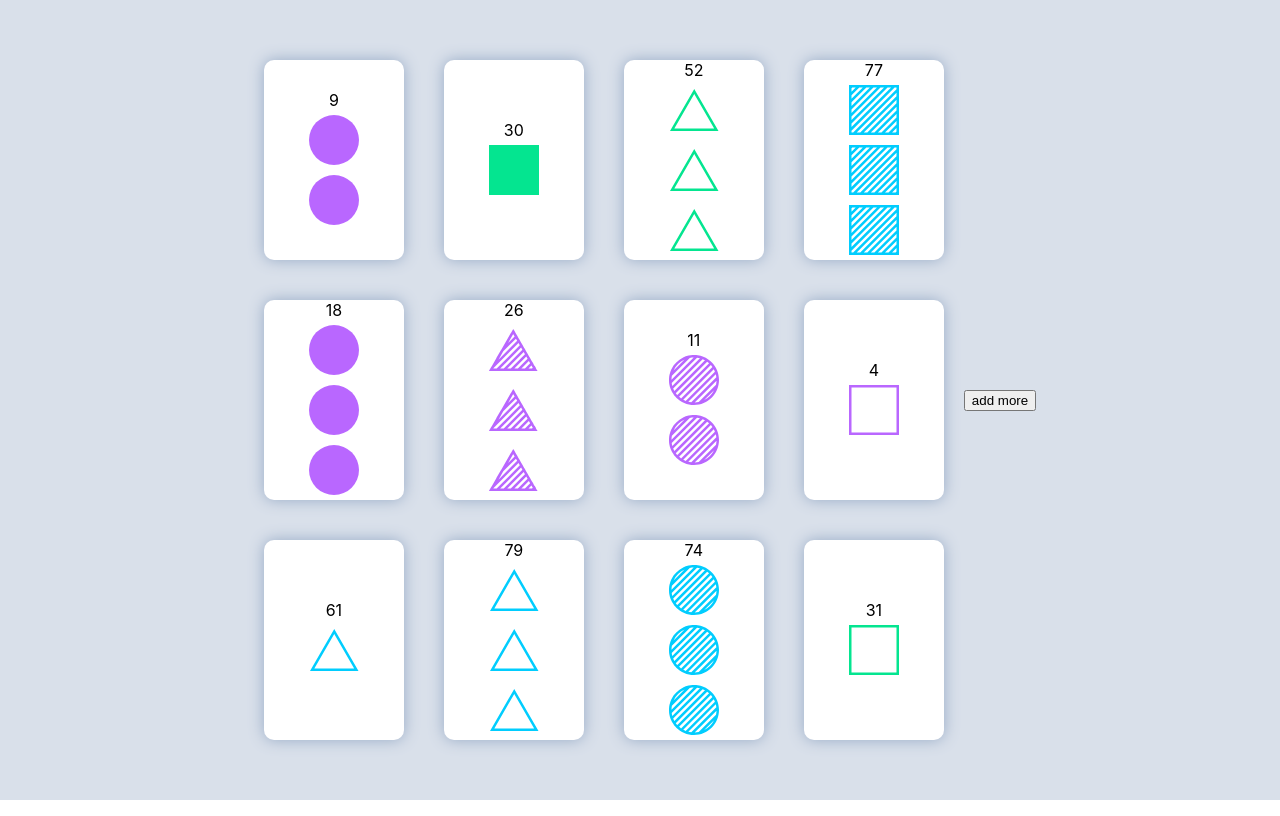
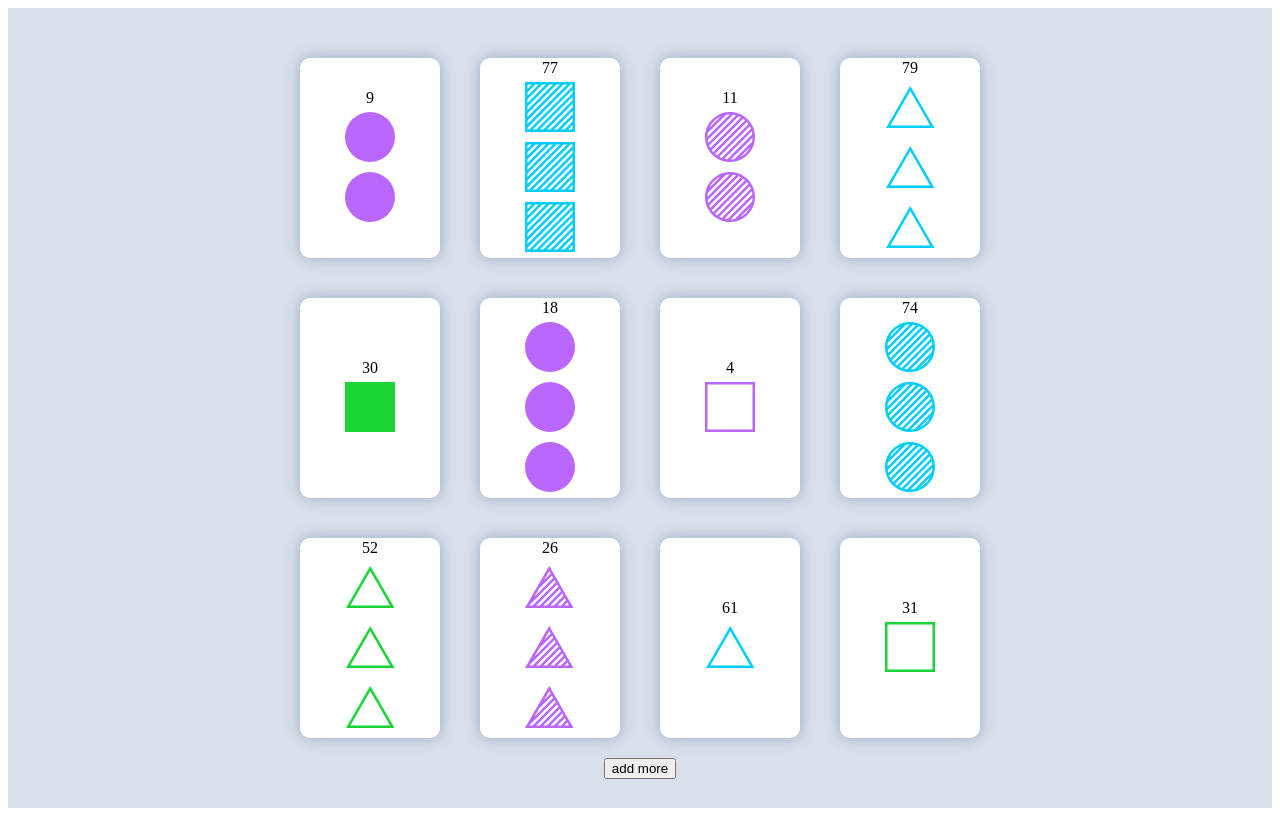
Before and after one commit to stelaseldano/set-game, a React (Create React App) app: page / in a window 1280 px wide. Built offline with nearby package versions, Linux system fonts and the light colour scheme.

Commit message:
add a funciton to add new cards and add more button

```diff
--- a/src/App.css
+++ /dev/null
@@ -1,13 +0,0 @@
-.App {
-  display: flex;
-  justify-content: center;
-  align-items: center;
-  height: 100vh;
-  background-color: #D9E0EA;
-}
-
-.cards {
-  display: grid;
-  grid-template-columns: repeat(4, 1fr);
-
-}
--- a/src/App.tsx
+++ b/src/App.tsx
@@ -1,18 +1,29 @@
-import "./App.css";
-import { createGame, isItASet } from "./game-setup";
-import {
-  range as _range,
-  difference as _difference,
-  isEqual as _isEqual,
-} from "lodash";
+import { addMore, createGame, isItASet } from "./game-setup";
+import { difference as _difference, isEqual as _isEqual } from "lodash";
 import * as React from "react";
 import { Card } from "./components/Card";
+import styled from "styled-components";
 
 const ADD = 3;
 enum SHOWING {
   Default = 12,
   More = 15,
 }
+
+const AppStyled = styled.div`
+  display: flex;
+  flex-direction: column;
+  justify-content: center;
+  align-items: center;
+  height: 100vh;
+  background-color: #d9e0ea;
+`;
+
+const CardsContainerStyled = styled.div`
+  display: grid;
+  grid-auto-flow: column;
+  grid-template-rows: repeat(3, 1fr);
+`;
 
 function App() {
   const { shuffledCards: cardsIds, cardsReference } = React.useMemo(
@@ -23,9 +34,8 @@ function App() {
     []
   );
   const [cardsInGame, setCardsInGame] = React.useState<Array<number>>(cardsIds);
-  const [showingCards, setShowingCards] = React.useState<Array<number>>([]);
-  const [displayedCardsTotal, setDisplayedCardsTotal] = React.useState(
-    SHOWING.Default
+  const [showingCards, setShowingCards] = React.useState<Array<number>>(
+    cardsInGame.slice(0, SHOWING.Default)
   );
 
   const selectedCards = React.useMemo(() => {
@@ -33,57 +43,37 @@ function App() {
   }, [cardsReference, selectedCardsIds]);
 
   React.useEffect(() => {
-    setShowingCards(cardsInGame.slice(0, displayedCardsTotal));
-  }, [displayedCardsTotal, cardsInGame, cardsIds]);
-
-  React.useEffect(() => {
     if (selectedCards.length === ADD) {
       const isASet = isItASet(selectedCards);
 
-      if (isASet && displayedCardsTotal === SHOWING.Default) {
+      if (isASet) {
         setCardsInGame(
           cardsInGame.filter((cardId) => !selectedCardsIds.includes(cardId))
         );
+        setSelectedCardsIds([]);
       }
     }
-  }, [selectedCards, displayedCardsTotal, cardsInGame, selectedCardsIds]);
+  }, [selectedCards, cardsInGame, selectedCardsIds, showingCards]);
 
   React.useEffect(() => {
-    const newCardsIds = cardsInGame.slice(0, SHOWING.Default);
-
-    const newCards = showingCards.reduce((newCards, card, index) => {
-      if (showingCards[index] === newCardsIds[index]) {
-        newCards[index] = card;
+    const newCards = addMore(showingCards, cardsInGame);
+    if (!_isEqual(newCards, showingCards)) {
+      if (cardsInGame.length > SHOWING.Default) {
+        setShowingCards(newCards.slice(0, SHOWING.Default));
       } else {
-        newCards = [
-          ...newCards.slice(0, index),
-          newCardsIds[newCards.length - 1],
-        ];
-        // [newCards[index], newCards[newCards.length - 1]] = [
-        //   newCards[newCards.length - 1],
-        //   cardsInGame[index],
-        // ];
-        console.log(newCards);
+        setShowingCards(cardsInGame);
       }
-
-      return newCards;
-    }, []);
-
-    if (!_isEqual(newCardsIds, showingCards)) {
-      setShowingCards(newCardsIds);
-      setSelectedCardsIds([]);
     }
-  }, [cardsInGame]);
+  }, [cardsInGame, showingCards]);
 
   return (
-    <div className="App">
-      <div className="cards">
+    <AppStyled>
+      <CardsContainerStyled>
         {showingCards.map((cardId) => {
           const card = cardsReference[cardId];
           return (
             <Card
-              key={card["id"]}
-              // spot={index}
+              key={card.id}
               card={card}
               selected={selectedCardsIds.includes(cardId)}
               onClick={() => {
@@ -96,14 +86,16 @@ function App() {
             />
           );
         })}
-      </div>
+      </CardsContainerStyled>
       <button
-        onClick={() => setDisplayedCardsTotal(SHOWING.More)}
-        disabled={displayedCardsTotal === SHOWING.More}
+        onClick={() => {
+          setShowingCards(cardsInGame.slice(0, SHOWING.More));
+        }}
+        disabled={showingCards.length === SHOWING.More}
       >
         add more
       </button>
-    </div>
+    </AppStyled>
   );
 }
 
--- a/src/components/Card.tsx
+++ b/src/components/Card.tsx
@@ -19,7 +19,7 @@ interface Props {
   selected: boolean;
 }
 
-const StyledCard = styled.div<{ $selected: boolean }>`
+const CardStyled = styled.div<{ $selected: boolean }>`
   background-color: white;
   margin: 20px;
   width: 140px;
@@ -29,19 +29,19 @@ const StyledCard = styled.div<{ $selected: boolean }>`
     props.$selected ? "0px 0px 15px #4B5563" : "0px 0px 15px #97aac6"};
 `;
 
-const Svg = styled(ReactSVG)<{ $color: string; $fill: string }>`
+const SvgStyled = styled(ReactSVG)<{ $color: string; $fill: string }>`
   fill: ${(props) =>
     props.$color === Color.Red
       ? "#b967ff"
       : props.$color === Color.Blue
       ? "#01cdfe"
-      : "#04E590"};
+      : "#19d432"};
   height: 50px;
   width: 50px;
   margin: 5px;
 `;
 
-const ShapesContainer = styled.div`
+const ShapesContainerStyled = styled.div`
   display: flex;
   flex-direction: column;
   align-items: center;
@@ -81,12 +81,12 @@ export const Card: React.FC<Props> = ({ card, onClick, selected }) => {
   };
 
   return (
-    <StyledCard $selected={selected} onClick={onClick}>
-      <ShapesContainer>
+    <CardStyled $selected={selected} onClick={onClick}>
+      <ShapesContainerStyled>
         {card.id}
         {_range(Number(card.number)).map((num) => {
           return (
-            <Svg
+            <SvgStyled
               key={num}
               src={getShape()}
               $color={card.color}
@@ -94,7 +94,7 @@ export const Card: React.FC<Props> = ({ card, onClick, selected }) => {
             />
           );
         })}
-      </ShapesContainer>
-    </StyledCard>
+      </ShapesContainerStyled>
+    </CardStyled>
   );
 };
--- a/src/game-setup.ts
+++ b/src/game-setup.ts
@@ -1,4 +1,4 @@
-import { shuffle as _shuffle, uniq as _uniq } from "lodash";
+import { shuffle as _shuffle, uniq as _uniq, difference } from "lodash";
 
 export enum Color {
   Red = "red",
@@ -110,24 +110,63 @@ export const addMore = (
   currentCards: Array<number>,
   cardsInGame: Array<number>
 ): Array<number> => {
-  // [1, 2, 3, 4]
-  // [1, 2, 4, 5]
-  // [1, 2, 5, 4]
+  // [1, 2, 3, 4, 5, 6] -> current cards
+  // [1, 2, 4, 6, 7, 8] -> new cards
+  // steps
+  // [1, 2, 8, 4, 5, 6]
+  // [1, 2, 8, 4, 7, 6]
 
   const newCards = cardsInGame.slice(0, currentCards.length);
+  const newNumbers = difference(newCards, currentCards);
+  return currentCards.map((n) => {
+    if (!newCards.includes(n)) {
+      return newNumbers.pop();
+    }
+    return n;
+  });
 
-  const r = currentCards.reduce((cards: Array<number>, card, index) => {
-    if (newCards[index] === currentCards[index]) {
-      cards[index] = card;
-      return cards;
-    } else {
-      return [
-        ...cards.slice(0, index),
-        cards[cards.length - 1],
-        ...currentCards.slice(index + 1),
-      ];
-    }
-  }, newCards);
+  const check = (oldArr: number[], newArr: number[], idx: number) => {
+    return newArr.reduce((n: number[], curr, index) => {
+      if (oldArr[index] === n[index]) {
+        return n;
+      } else {
+        // console.log("newArr", n);
+        // console.log("oldArr", [
+        //   ...oldArr.slice(idx, index),
+        //   n[n.length - 1],
+        //   ...oldArr.slice(index),
+        // ]);
+        // console.log("idx", idx);
+        // return n;
+        console.log("curr", curr);
+        console.log("идь", idx);
+        console.log(
+          "[...n.slice(idx), n[n.length - 1], ...oldArr.slice(idx + 1)]",
+          [...n.slice(0, idx), n[n.length - 1], ...oldArr.slice(idx + 1)]
+        );
+        return check(
+          [...n.slice(idx), n[n.length - 1], ...oldArr.slice(idx + 1)],
+          newArr,
+          idx + index + 1
+        );
+      }
+    }, newArr);
+  };
+
+  const r = check(currentCards, newCards, 0);
+
+  // const r = currentCards.reduce((cards: Array<number>, card, index) => {
+  //   if (newCards[index] === currentCards[index]) {
+  //     cards[index] = card;
+  //     return cards;
+  //   } else {
+  //     // return r([
+  //     //   ...cards.slice(0, index),
+  //     //   cards[cards.length - 1],
+  //     //   ...cards.slice(index + 1),
+  //     // ]);
+  //   }
+  // }, newCards);
   console.log(r);
   return r;
 };
--- a/src/index.css
+++ /dev/null
@@ -1,13 +0,0 @@
-body {
-  margin: 0;
-  font-family: -apple-system, BlinkMacSystemFont, 'Segoe UI', 'Roboto', 'Oxygen',
-    'Ubuntu', 'Cantarell', 'Fira Sans', 'Droid Sans', 'Helvetica Neue',
-    sans-serif;
-  -webkit-font-smoothing: antialiased;
-  -moz-osx-font-smoothing: grayscale;
-}
-
-code {
-  font-family: source-code-pro, Menlo, Monaco, Consolas, 'Courier New',
-    monospace;
-}
```
Also changed, not shown: src/index.tsx (+5 -6 lines), src/logo.svg (deleted), 1 other file (tests, documents, lock files or other folders).
